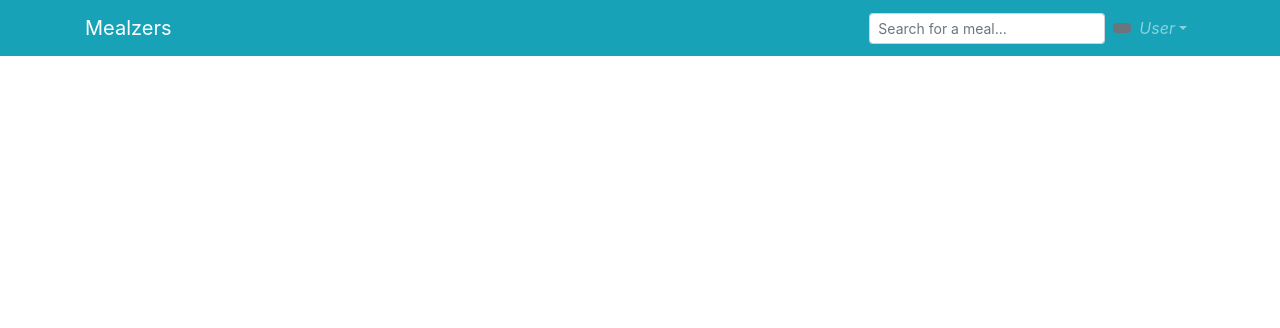
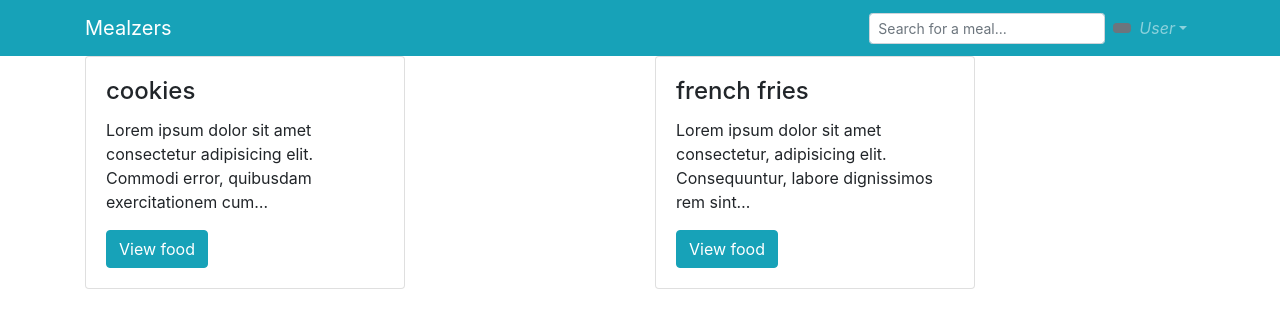
Before and after one commit to ili-che-w/bootstrapvue-demo, a Vue app: page / in a window 1280 px wide. Shown: the top 328 px of the page. Built offline with nearby package versions, Linux system fonts and the light colour scheme.

Commit message:
[+] cards

```diff
--- a/src/App.vue
+++ b/src/App.vue
@@ -1,16 +1,19 @@
 <template>
   <div id="app">
     <Navbar />
+    <Cards />
   </div>
 </template>
 
 <script>
 import Navbar from '@/components/Navbar'
+import Cards from '@/components/Cards'
 
 export default {
   name: 'App',
   components: {
-    Navbar
+    Navbar,
+    Cards
   }
 }
 </script>
--- /dev/null
+++ b/src/components/Cards.vue
@@ -0,0 +1,52 @@
+<template>
+  <b-container>
+    <div v-if="meals.length">
+      <b-row>
+        <b-col v-for="(meal, index) in meals" :key="index">
+          <b-card
+            :title="meal.strCategory"
+            :img-src="meal.strCategoryThumb"
+            img-alt="Image"
+            img-top
+            tag="article"
+            style="max-width: 20rem"
+            class="mb-2"
+          >
+            <b-card-text>{{
+              `${meal.strCategoryDescription.slice(0, 100).trim()}…`
+            }}</b-card-text>
+            <b-button href="#" variant="info">View food</b-button>
+          </b-card>
+        </b-col>
+      </b-row>
+    </div>
+
+    <div v-else>
+      <em>No meals available yet</em>
+      😢
+    </div>
+  </b-container>
+</template>
+
+<script>
+export default {
+  data() {
+    return {
+      meals: [
+        {
+          idCategory: 1,
+          strCategory: 'cookies',
+          strCategoryDescription:
+            'Lorem ipsum dolor sit amet consectetur adipisicing elit. Commodi error, quibusdam exercitationem cumque culpa atque ex! Inventore at maiores, alias officiis, ducimus nemo sequi laborum voluptate nulla impedit quas ullam? Fugit modi ut aliquam provident suscipit.'
+        },
+        {
+          idCategory: 2,
+          strCategory: 'french fries',
+          strCategoryDescription:
+            'Lorem ipsum dolor sit amet consectetur, adipisicing elit. Consequuntur, labore dignissimos rem sint est aut deleniti, corporis laborum quam sit odio alias vel commodi laudantium enim dolorum deserunt velit cupiditate, provident repudiandae porro corrupti qui repellat facilis. Quasi, vel.'
+        }
+      ]
+    }
+  }
+}
+</script>
```
